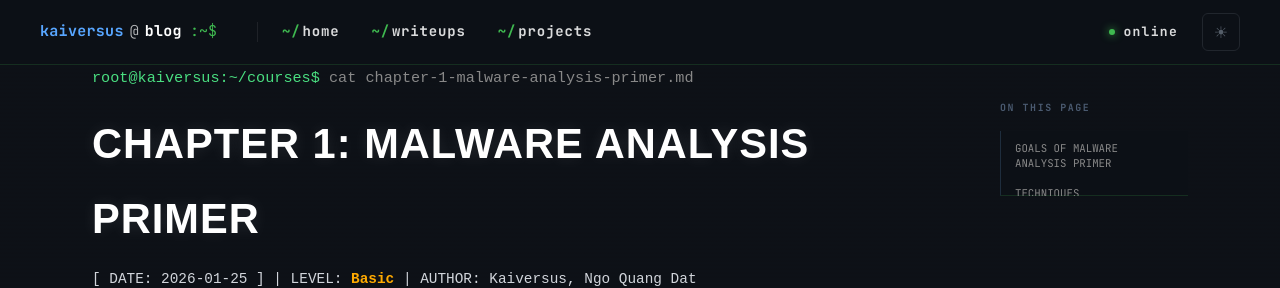
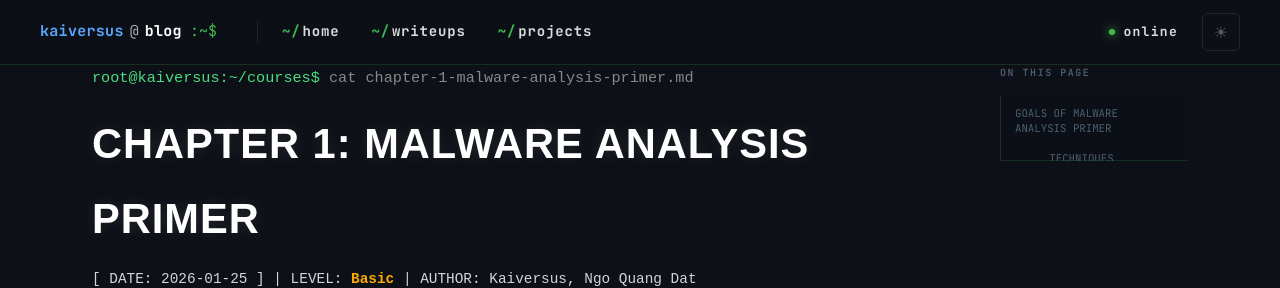
Before and after one commit to kaiversus/kaiversus.github.io, a Jekyll site: the page built from _courses/malware/chapter_1.md, in a window 1280 px wide. Shown: the top 288 px of the page. Built offline with Jekyll 4.4.1, drawn with Linux system fonts in a browser that asks for light colours.

Commit message:
Update style.css

```diff
--- a/assets/css/style.css
+++ b/assets/css/style.css
@@ -599,87 +599,15 @@ html.light .theme-toggle  { color: #1c1a14 !important; border-color: rgba(0,0,0,
 .highlight .m, .highlight .mi, .highlight .mf, .highlight .mh { color: #d19a66; } /* Number - Cam đất */
 .highlight .o, .highlight .ow { color: #56b6c2; } /* Operator - Xanh lơ */
 
-/* --- CỘT MỤC LỤC BÊN PHẢI (FIX NẰM DỌC) --- */
+/* --- TOC Sidebar (cleaned) --- */
 .writeup-sidebar {
-    width: 280px;
-    position: sticky;
-    top: 100px;
-    flex-shrink: 0;
+  width: 280px;
+  flex-shrink: 0;
 }
 
-.toc-wrapper {
-    padding-left: 20px;
-    text-align: left !important; /* Ép căn trái toàn bộ */
-}
-
-.toc-title {
-    color: #fff;
-    font-size: 0.9rem;
-    font-weight: bold;
-    margin-bottom: 25px;
-    letter-spacing: 2px;
-    font-family: 'Orbitron', sans-serif;
-    text-transform: uppercase;
-}
-
-/* Định dạng thẻ bọc Mục lục để bắt buộc xếp dọc */
-#custom-toc {
-    display: flex;
-    flex-direction: column;
-    gap: 12px;
-    align-items: flex-start;
-}
-
-/* Định dạng từng dòng mục lục */
-#custom-toc .toc-link {
-    /* Xóa sạch mọi định dạng mặc định từ theme gốc */
-    all: unset;
-
-    /* Thiết lập lại từ đầu */
-    display: block !important;
-    width: 100%;
-    cursor: pointer;
-    color: #888 !important;
-    font-size: 0.95rem;
-    font-family: 'Courier New', monospace;
-    line-height: 2; /* Tăng khoảng cách dòng cho thoáng */
-    transition: all 0.2s ease;
-
-    /* KHÔNG CHO PHÉP BẤT KỲ ĐƯỜNG KẺ NÀO XUẤT HIỆN */
-    text-decoration: none !important;
-    border: none !important;
-    border-bottom: 0 !important;
-    box-shadow: none !important; /* Quan trọng: Xóa đổ bóng giả đường kẻ */
-    outline: none !important;
-}
-
-/* Hiệu ứng khi di chuột vào mục lục */
-#custom-toc .toc-link:hover {
-    color: #4ade80 !important; /* Màu xanh mint của bạn */
-    padding-left: 8px; /* Hiệu ứng trượt nhẹ sang phải */
-    background: transparent !important;
-    text-decoration: none !important;
-    border: none !important;
-    box-shadow: none !important;
-}
-
-/* Phân cấp rõ H2 và H3 trong mục lục */
-.toc-link.h2 {
-    color: #aaa;
-    font-weight: bold;
-    margin-top: 5px;
-}
-/* Thụt lề cho mục nhỏ (H3) */
-#custom-toc .toc-link.h3 {
-    padding-left: 20px;
-    font-size: 0.85rem;
-    opacity: 0.8;
-}
-.toc-link.h3:hover::before { color: var(--primary); }
-
 @media (max-width: 900px) {
-    .writeup-container { flex-direction: column; }
-    .writeup-sidebar { display: none; }
+  .writeup-container { flex-direction: column; }
+  .writeup-sidebar { display: none; }
 }
 
 /* ============================================================
@@ -807,23 +735,17 @@ html.light .toc-link.active{ color: #1e6e28 !important; }
    3. TABLES — compact, both themes
    ━━━━━━━━━━━━━━━━━━━━━━━━━━━━━━━━━━━━━━━━ */
 
-/* Wrap for horizontal scroll without clipping */
+/* Tables — horizontal scroll, không mất cột */
 .writeup-content table {
-  display: table !important;        /* NOT block — prevents cell clipping */
+  display: block !important;
   width: 100% !important;
   max-width: 100% !important;
   border-collapse: collapse !important;
   font-size: 0.8rem !important;
   line-height: 1.45 !important;
-  overflow: visible !important;     /* let parent handle overflow */
-}
-
-/* Wrap tables to enable horizontal scroll */
-.writeup-content table {
-  display: block !important;
   overflow-x: auto !important;
   -webkit-overflow-scrolling: touch;
-  white-space: nowrap;              /* force scroll, prevent wrap-clips */
+  scrollbar-width: thin;
 }
 /* But allow cells to wrap internally */
 .writeup-content th,
```
